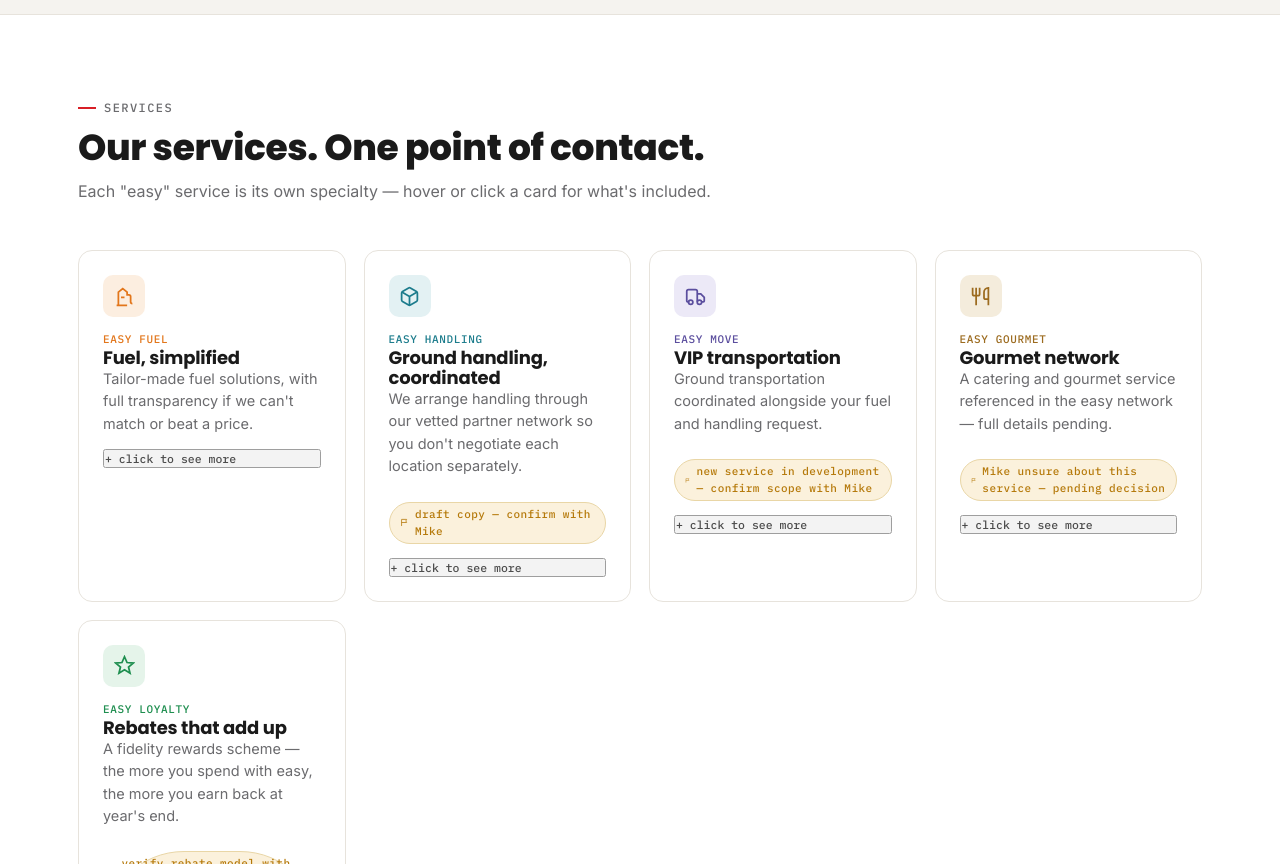
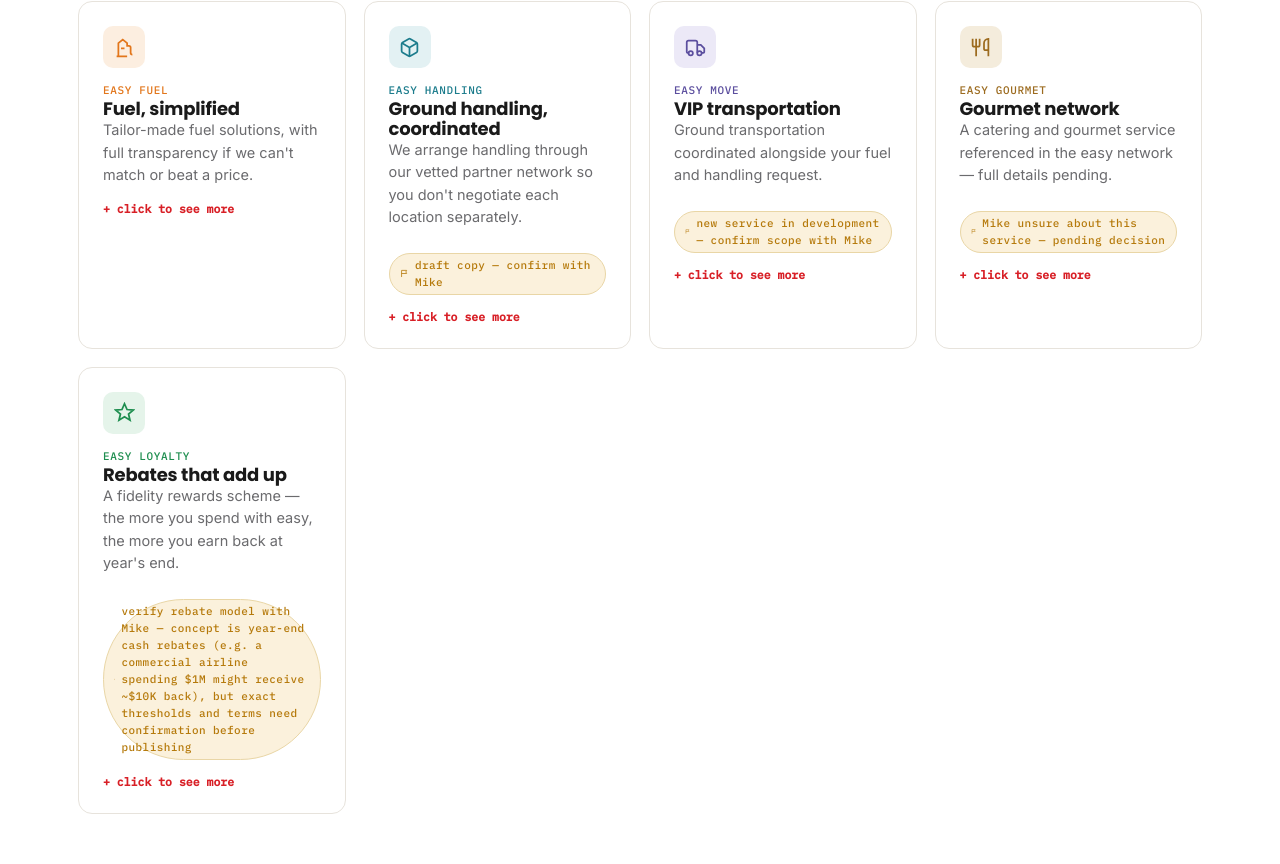
Before and after one commit to BrianL577/ProjectEasy, a Next.js app: page / in a window 1280 px wide. Shown: the part 1796-2660 px from the top of the page. Built offline with nearby package versions, Linux system fonts and the light colour scheme.

Commit message:
Update globals.css

```diff
--- a/app/globals.css
+++ b/app/globals.css
@@ -76,16 +76,9 @@ header{
   position:sticky; top:0; z-index:50; background:rgba(255,255,255,.92);
   backdrop-filter:blur(8px); border-bottom:1px solid var(--panel-line);
 }
+.logo-img{height:44px; width:auto; display:block;}
+.logo{display:flex; align-items:center; gap:10px;}
 .nav{display:flex; align-items:center; justify-content:space-between; padding:14px 0;}
-.logo{display:flex; align-items:center; gap:10px;}
-.logo-mark{
-  width:38px; height:38px; background:var(--red); border-radius:8px;
-  display:flex; align-items:center; justify-content:center; flex-shrink:0;
-}
-.logo-mark svg{width:20px; height:20px;}
-.logo-word{font-family:var(--display); font-weight:700; font-size:21px; line-height:1;}
-.logo-word .easy{color:var(--ink);}
-.logo-sub{font-family:var(--mono); font-size:9.5px; letter-spacing:.18em; color:var(--muted); margin-top:1px;}
 .nav-links{display:flex; align-items:center; gap:30px;}
 .nav-links a{font-size:14.5px; font-weight:500; color:var(--ink); opacity:.78;}
 .nav-links a:hover{opacity:1;}
@@ -152,7 +145,15 @@ section{padding:84px 0;}
 .svc-body li{display:flex; gap:8px; align-items:flex-start; font-size:14px;}
 .svc-body li svg{width:14px; height:14px; flex-shrink:0; margin-top:3px;}
 .svc-card.open .svc-body{display:block;}
-.svc-toggle{font-family:var(--mono); font-size:11.5px; display:flex; align-items:center; gap:6px; opacity:.7;}
+.svc-card:hover .svc-body{display:block;}
+.svc-toggle{
+  font-family:var(--mono); font-size:11.5px;
+  display:inline-flex; align-items:center; gap:6px;
+  background:none; border:none; cursor:pointer;
+  color:var(--red); font-weight:600; padding:0;
+  text-align:left;
+}
+.svc-toggle:hover{text-decoration:underline;}
 
 .svc-card[data-tag="fuel"] .svc-icon{background:var(--fuel-soft); color:var(--fuel);}
 .svc-card[data-tag="fuel"] .svc-name{color:var(--fuel);}
```
